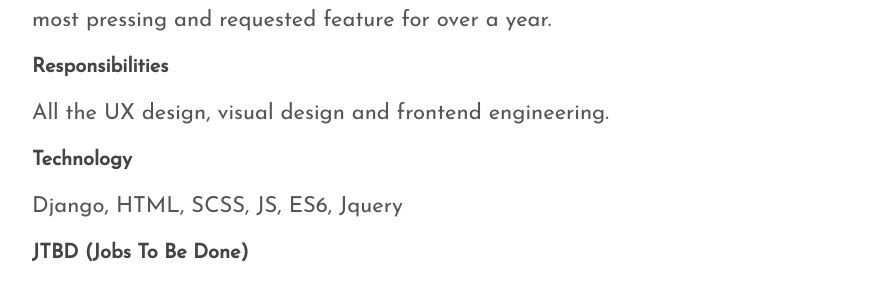
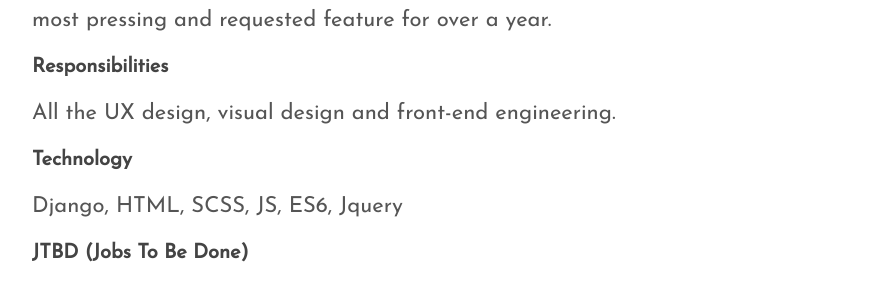
Before and after one commit to conoramurphy-zz/conoramurphy.github.io, a Jekyll site: the page built from _posts/2016-04-10-an-alerting-interface.markdown, in a window 1280 px wide and 900 px high. Shown: the part 308-594 px from the top of the window, without its empty margins (123-1015 px from the left). Built offline with Jekyll 4.4.1, drawn with Linux system fonts in a browser that asks for light colours.

Commit message:
spelling fixes

```diff
--- a/_posts/2016-04-10-an-alerting-interface.markdown
+++ b/_posts/2016-04-10-an-alerting-interface.markdown
@@ -10,7 +10,7 @@ As a graphing company people were always seeing interesting problems in their gr
 
 #### Responsibilities
 
-All the UX design, visual design and frontend engineering.
+All the UX design, visual design and front-end engineering.
 
 #### Technology
 
--- a/_posts/2016-06-28-developing-plugin-interface.markdown
+++ b/_posts/2016-06-28-developing-plugin-interface.markdown
@@ -13,7 +13,7 @@ We also did not have a lot of spare time to fix this.
 
 #### Responsibilities
 
-The idea, feature list, UX, visual design and frontend engineering.
+The idea, feature list, UX, visual design and front-end engineering.
 
 #### Technology
 
```
